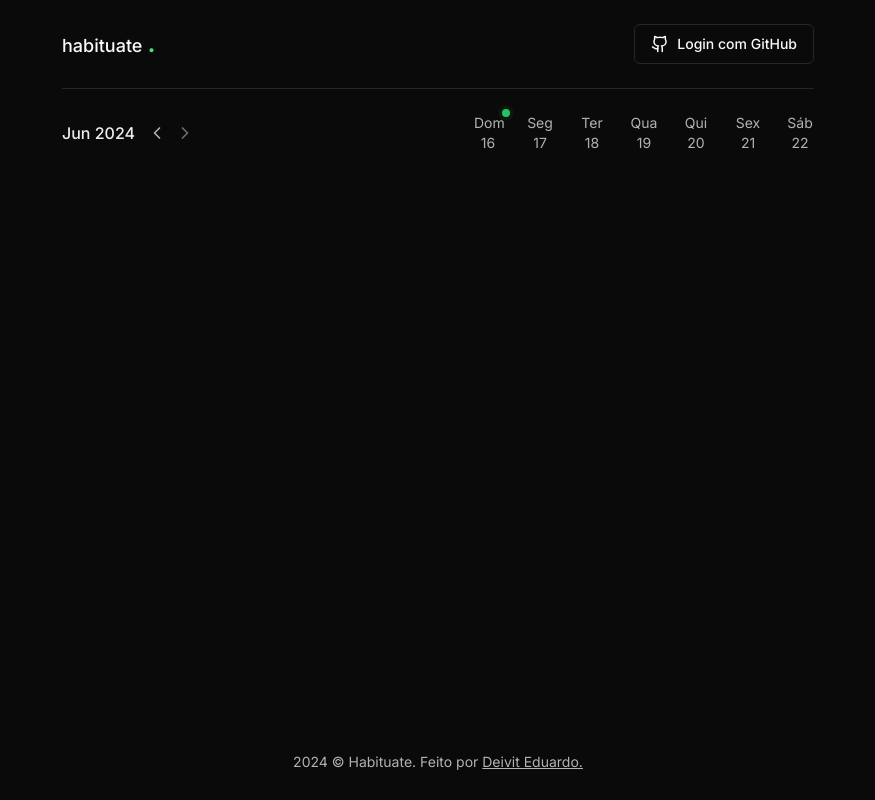
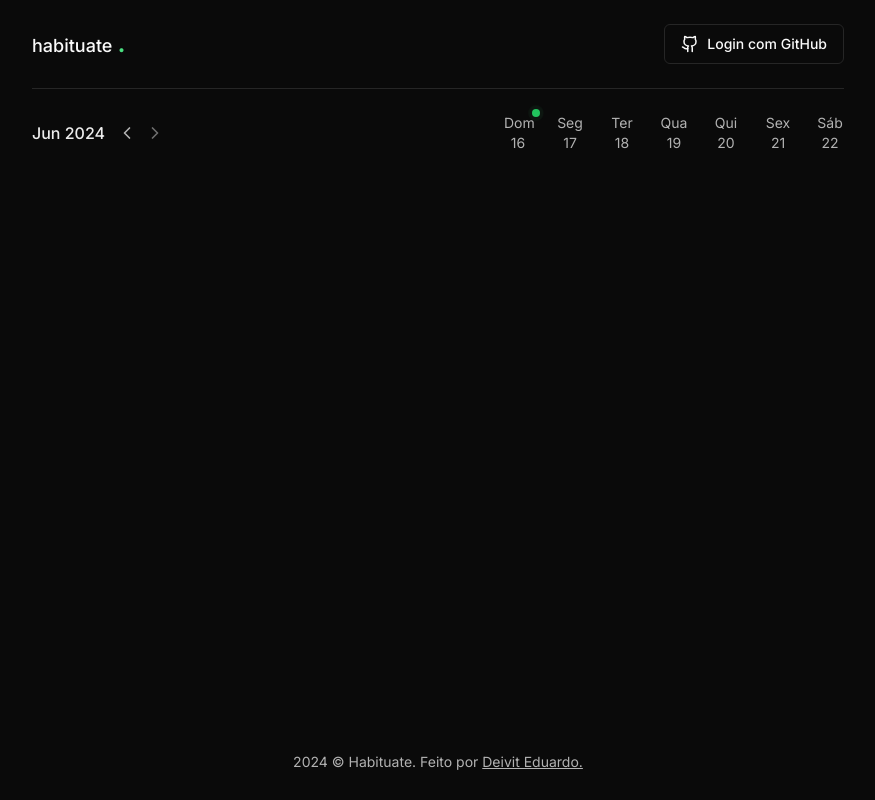
Before and after one commit to duardodev/habituate-web, a Next.js app: page / in a window 1280 px wide. Shown: the whole page, without its empty margins (202-1077 px from the left). Built offline with nearby package versions, Linux system fonts and the light colour scheme; no server answers.

Commit message:
style: adjust maximum width of header and main

```diff
--- a/src/app/page.tsx
+++ b/src/app/page.tsx
@@ -3,7 +3,7 @@ import { Habits } from '@/components/habits';
 
 export default function Home() {
   return (
-    <main className="w-full max-w-[800px] p-6 mx-auto flex flex-col">
+    <main className="w-full max-w-[860px] p-6 mx-auto flex flex-col">
       <Calendar />
       <Habits />
     </main>
--- a/src/components/header.tsx
+++ b/src/components/header.tsx
@@ -12,7 +12,7 @@ export async function Header() {
   const user = getUser();
 
   return (
-    <header className="max-w-[800px] w-full px-6 pt-6 mx-auto">
+    <header className="max-w-[860px] w-full px-6 pt-6 mx-auto">
       <div className="flex items-center">
         <h1 className="text-lg font-medium">
           habituate <span className="text-green-400 text-[28px]">.</span>
```
